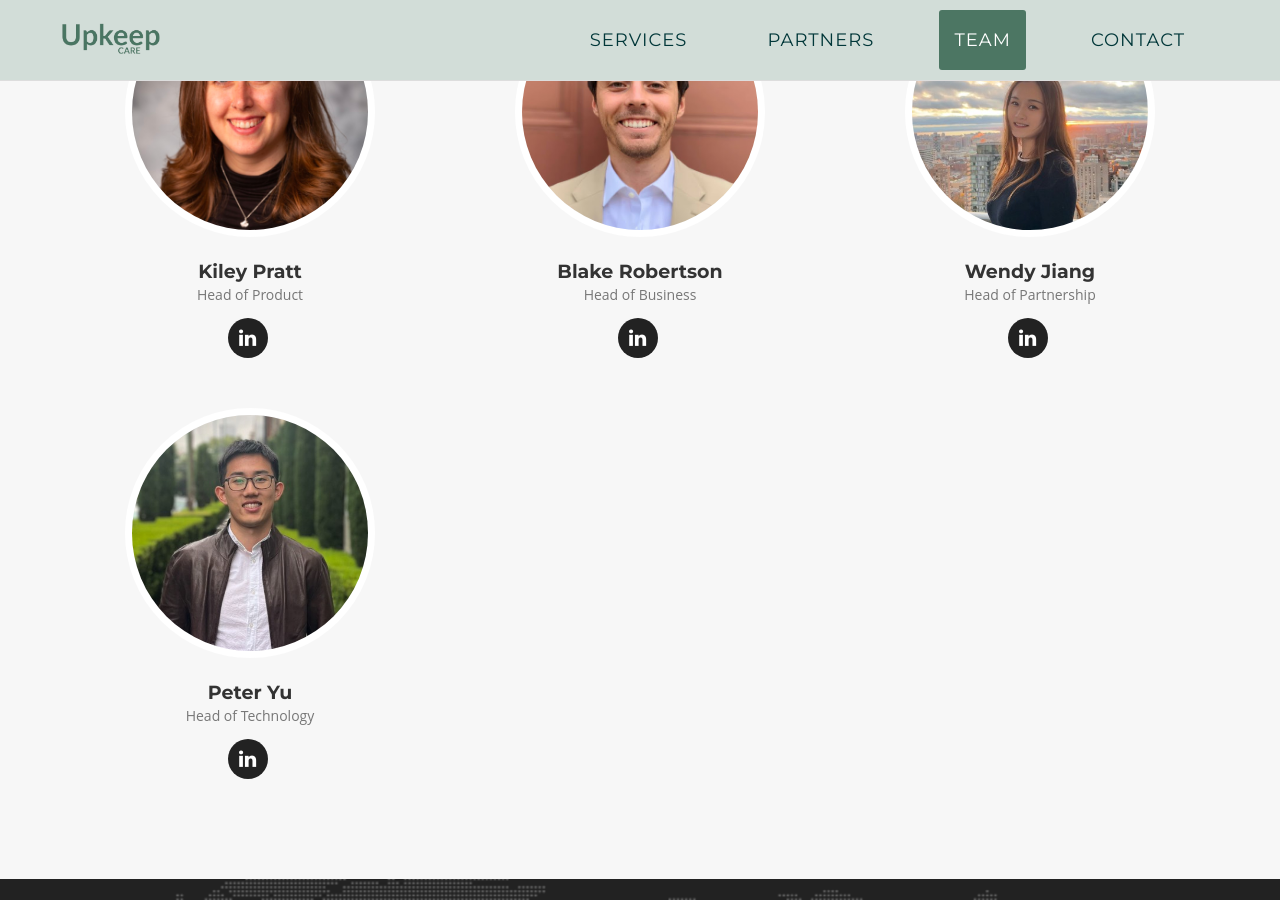
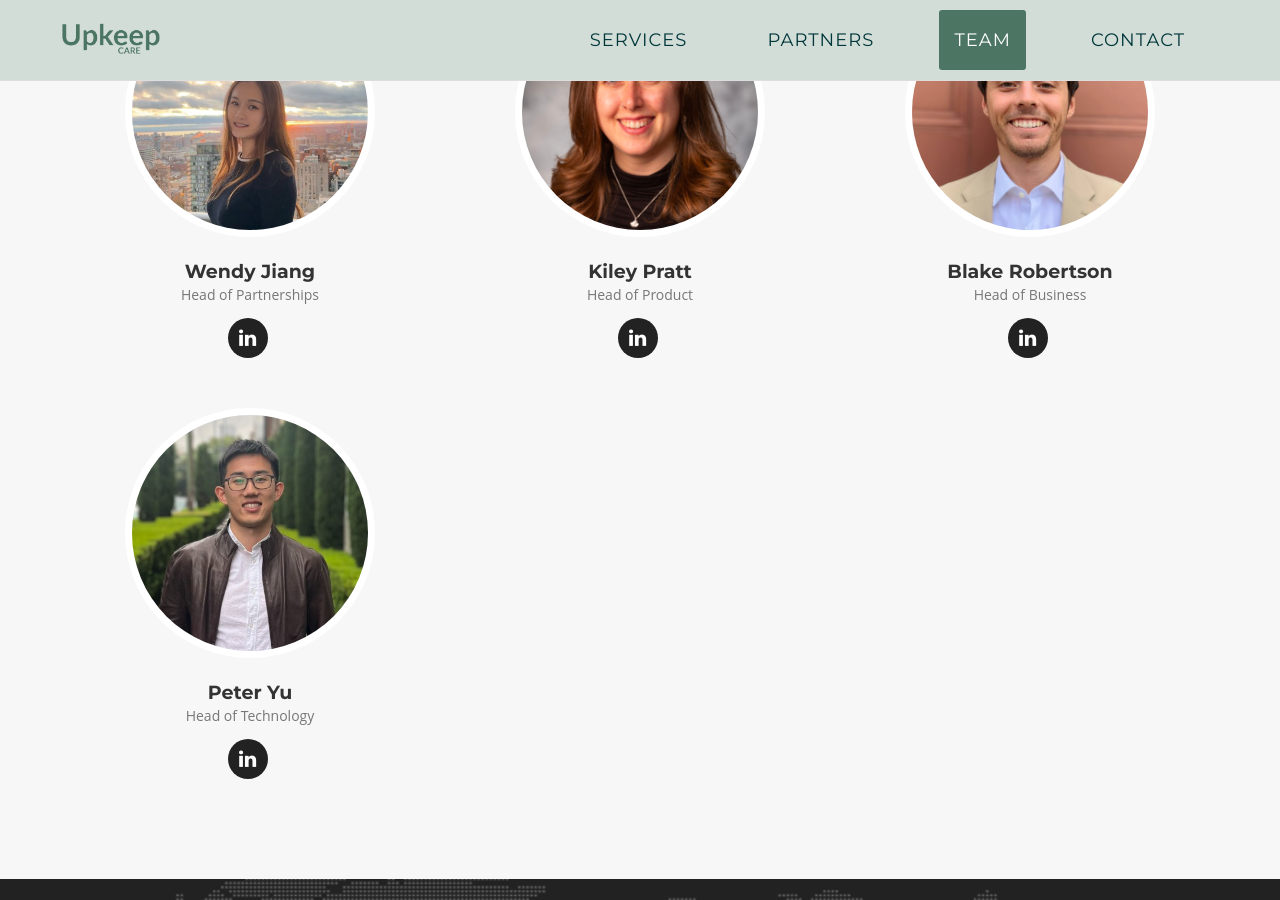
Before and after one commit to peter0201yu/upkeep_static, a Jekyll site: the page built from index.html, in a window 1280 px wide and 900 px high, scrolled down 1551 px. Built offline with Jekyll 4.4.1, drawn with Linux system fonts in a browser that asks for light colours; some web fonts are replaced; part of the change alters nothing that is shown.

Commit message:
adding team

```diff
--- a/_config.yml
+++ b/_config.yml
@@ -4,10 +4,17 @@ baseurl: ""
 # Site settings
 title: Upkeep Care
 email: brobertsonagp@gmail.com
-description: "Welcome to Upkeep Care, where you find out about the resources for old adults by talking to an AI!"
+description: "Welcome to Upkeep Care!"
 
 # Team names, titles and social links
 people:
+- name: Wendy Jiang
+  pic: wendy.jpeg
+  position: Head of Partnerships
+  social:
+    - title: linkedin
+      url: https://www.linkedin.com/in/wendy-jiang-514a62103/
+
 - name: Kiley Pratt
   pic: kiley.png
   position: Head of Product
@@ -21,13 +28,6 @@ people:
   social:
     - title: linkedin
       url: https://www.linkedin.com/in/blake-robertson/
-
-- name: Wendy Jiang
-  pic: wendy.jpeg
-  position: Head of Partnership
-  social:
-    - title: linkedin
-      url: https://www.linkedin.com/in/wendy-jiang-514a62103/
 
 - name: Peter Yu
   pic: peter.jpeg
```
